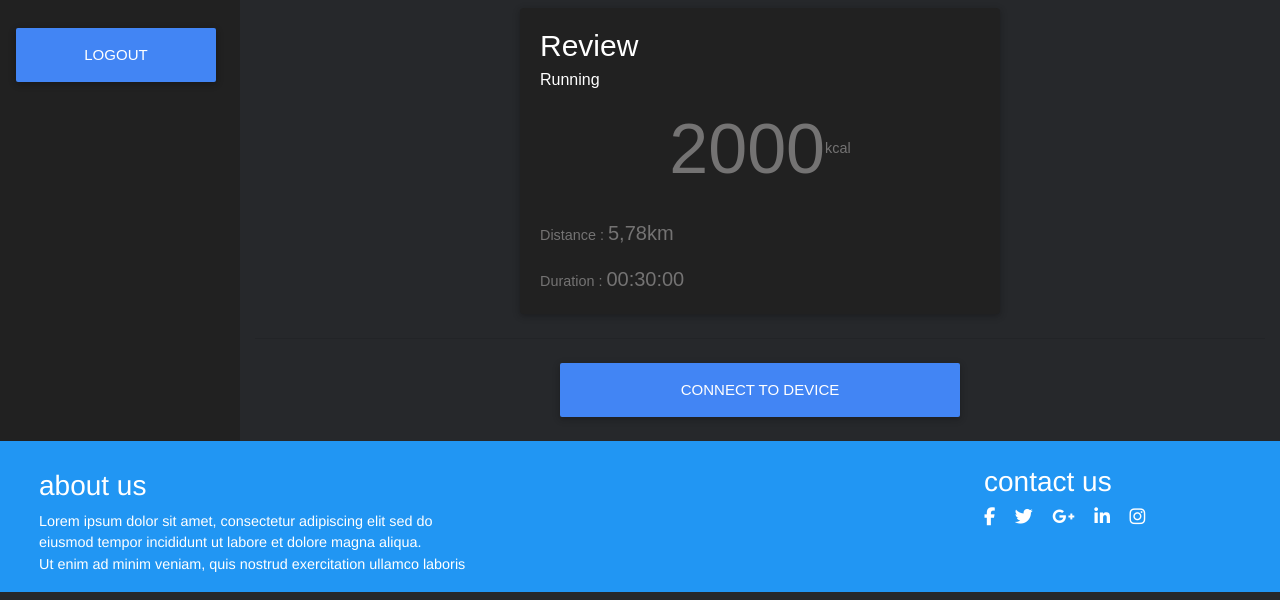
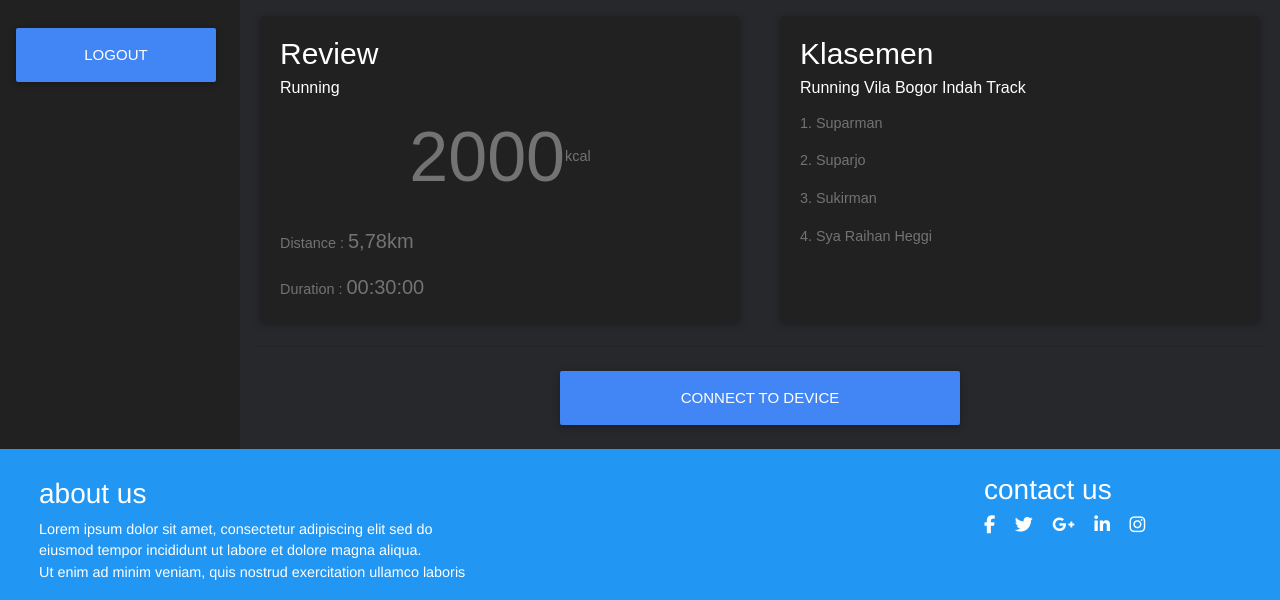
Before and after one commit to RaihanHeggi/Prototype_IMK, a CodeIgniter app: page /website_imk/menuController in a window 1280 px wide. Shown: the part 620-1220 px from the top of the page. Run offline with CodeIgniter, Linux system fonts and the light colour scheme; data that the repository does not hold is empty; some libraries are stand-ins or nearby versions.

Commit message:
Update Follow Up Design and adding new Logo

```diff
--- a/application/views/menuPage.php
+++ b/application/views/menuPage.php
@@ -172,7 +172,7 @@
                         <div id="sidebar" class="dropdown-menu dropdown-menu-right" aria-labelledby="navbarDropdown">
                             <a class="dropdown-item" onclick="menuSetting()" style="color:black;"><span class="fas fa-user"></span>&nbsp;&nbsp;Profile</a>
                             <a class="dropdown-item" onclick="menuSetting()" style="color:black;"><span class="fas fa-tools"></span>&nbsp;&nbsp;Setting</a>
-                            <a class="dropdown-item" onclick="languageSetting()" style="color:black;"><span class="fas fa-language" "></span>&nbsp;&nbsp;Language</a>
+                            <a class="dropdown-item" onclick="languageSettingUpdate()" style="color:black;"><span class="fas fa-language" "></span>&nbsp;&nbsp;Language</a>
                         </div>
                     </li>
                 </ul>
@@ -180,12 +180,13 @@
             </nav>
 
             <div id ="sidebar-text" class="container-fluid">
+                <h1 class="mt-4" style="font-family:Poppins,sans-seriff;">Tracking Menu</h1>
                 <form class="example mt-4" action="javascript:searching()">
                     <input type="text" placeholder="Search.." name="search">
                     <button type="submit"><i class="fa fa-search"></i></button>
                 </form>
-                <h1 class="mt-4" style="font-family:Poppins,sans-seriff;">Tracking Menu</h1>
-                <div id="map" class="map"></div>
+                <div id="map" class="map mt-3"></div>
+                <div class="row">
                     <div class="card bg-dark mx-auto mt-3" style="width: 30rem;">
                                 <div class="card-body">
                                     <h5 class="card-title" style="font-size:30px">Review</h5>
@@ -193,6 +194,18 @@
                                     <p class="card-text align-items-center justify-content-center d-flex"><strong style="font-size:70px">2000</strong>kcal</p>
                                     <p href="#" class="card-text">Distance : <strong style="font-size:20px">5,78km</strong></p>
                                     <p href="#" class="card-text">Duration : <strong style="font-size:20px">00:30:00</strong></p>
+                                </div>
+                    </div>
+                    <div class="card bg-dark mx-auto mt-3" style="width: 30rem;">
+                                <div class="card-body">
+                                    <h5 class="card-title" style="font-size:30px">Klasemen</h5>
+                                    <h6 class="card-subtitle mb-2 ">Running Vila Bogor Indah Track</h6>
+                                    <p></p>
+                                    <p href="#" class="card-text">1. Suparman</p>
+                                    <p href="#" class="card-text">2. Suparjo</p>
+                                    <p href="#" class="card-text">3. Sukirman</p>
+                                    <p href="#" class="card-text"><strong>4. Sya Raihan Heggi</strong></p>
+                                </div>
                     </div>
                 </div>
                 <hr class="my-4">
@@ -280,9 +293,40 @@
                 }
             })
         }
+        function languageSettingUpdate(){
+            Swal.fire({
+                title: 'Please Select the Language',
+                html: `
+                    <div class="row">
+                        <div class="form-check col-md-4 content-center">
+                            <input class="form-check-input" type="checkbox" value="" id="checkbox1">
+                            <label class="form-check-label" for="checkbox1">
+                                English
+                            </label>
+                        </div>
+                        <div class="form-check col-md-4 content-center">
+                            <input class="form-check-input" type="checkbox" value="" id="checkbox2">
+                            <label class="form-check-label" for="checkbox2">
+                                Indonesia
+                            </label>
+                        </div>
+                        <div class="form-check col-md-4 content-center">
+                            <input class="form-check-input" type="checkbox" value="" id="checkbox2">
+                            <label class="form-check-label" for="checkbox2">
+                                Spanish
+                            </label>
+                        </div>
+                    </div>`,
+                focusConfirm: false,
+                preConfirm: () => {
+                    console.log('Is checkbox1 checked:' + document.getElementById('checkbox1').checked);
+                    console.log('Is checkbox2 checked:' + document.getElementById('checkbox2').checked);
+                }
+            })
+        }
         function menuSetting(){
             Swal.fire({
-                title: 'Menu Under Constructed',
+                title: 'Menu Under Construction',
                 text: 'currently this menu is under construction',
                 icon: 'error'
             })
```
Also changed, not shown: assets/img/logo.jpg (added). Lines whose indentation alone changed are shown as unchanged.
